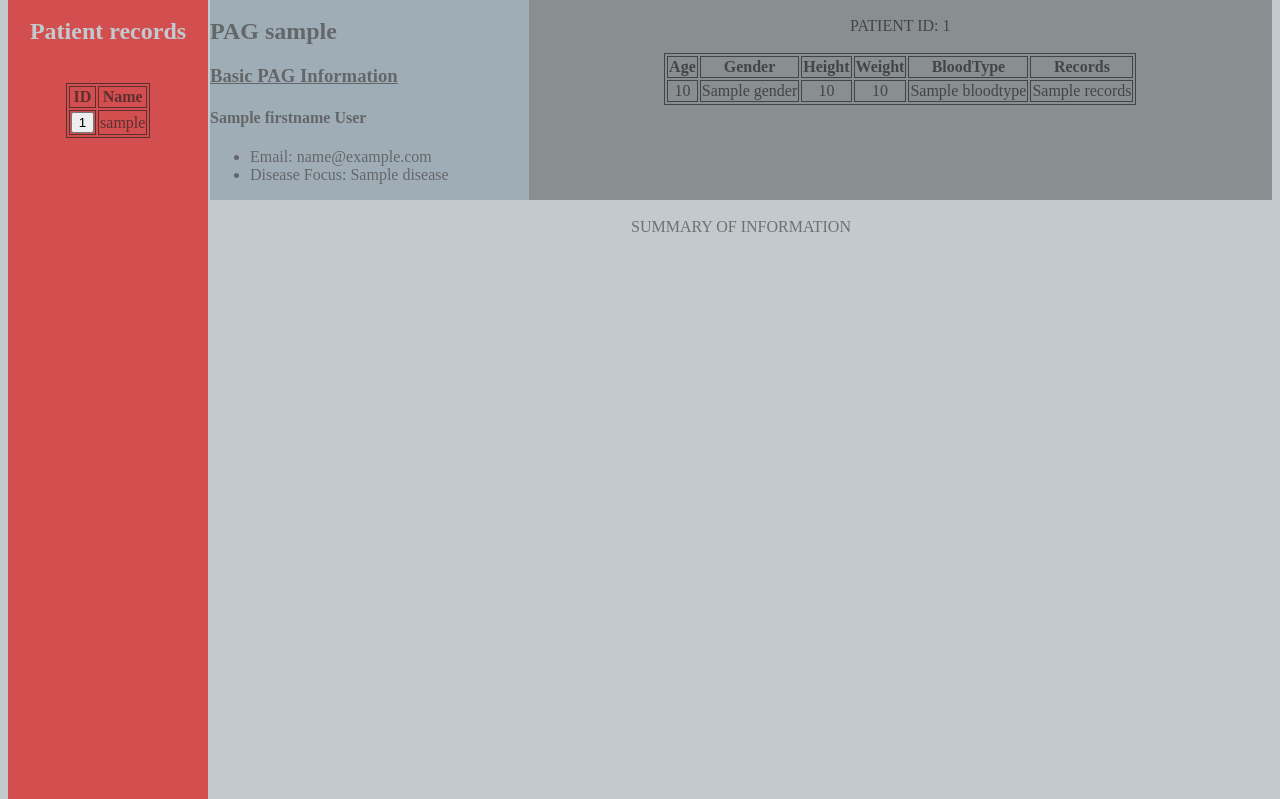
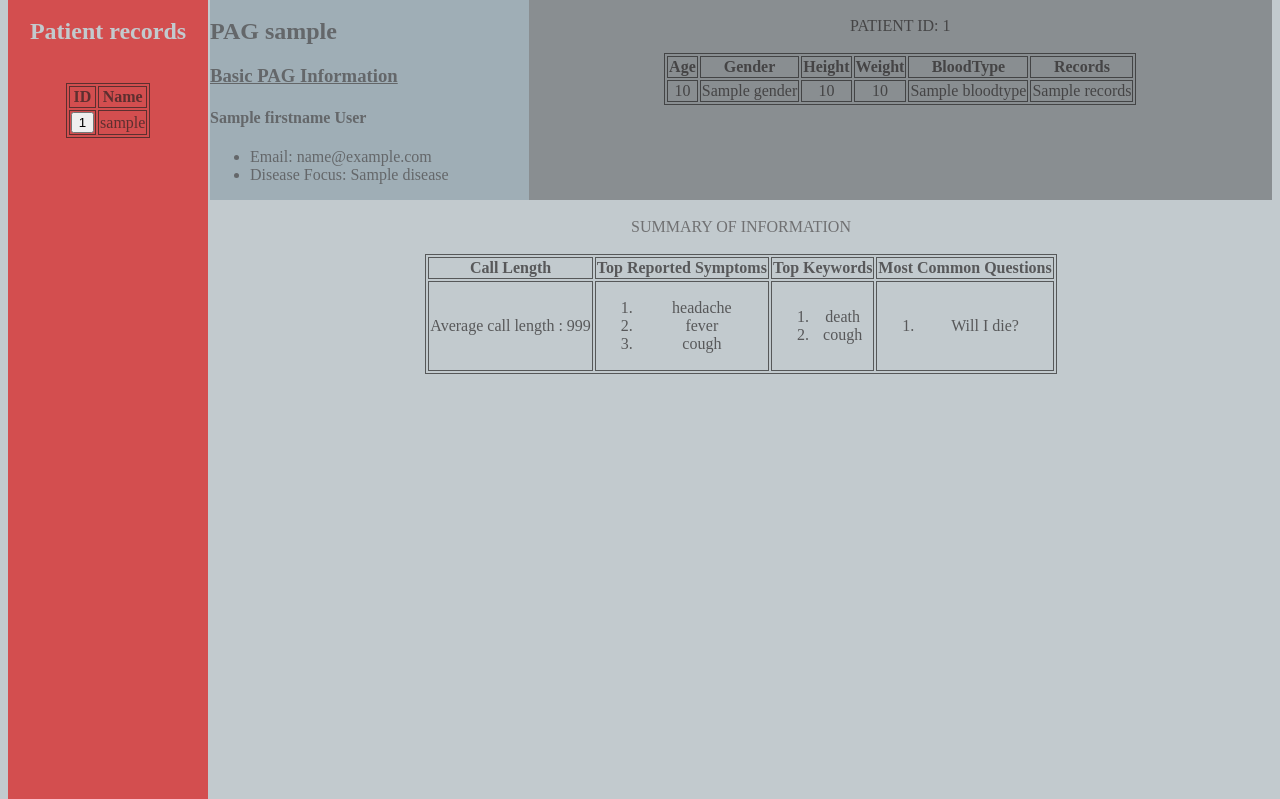
Before and after one commit to secureailabs/red_team, a Flask app: template templates/pag.html in a window 1280 px wide. Shown: the part 286-1085 px from the top of the page. Run offline with Flask 2, Linux system fonts and the light colour scheme; the template is opened without the code that fills it: most values are stand-ins (such as "Sample title", 1, 10 or a date in 2020).

Commit message:
Pag static information

```diff
--- a/static/PAG/style.css
+++ b/static/PAG/style.css
@@ -81,7 +81,6 @@ body {
 
 ol {
     color: rgba(34, 32, 32, 0.667);
-    background-color: rgb(247, 137, 117);
 }
 
 a:link {
--- a/templates/pag.html
+++ b/templates/pag.html
@@ -110,7 +110,39 @@ Private and Confidential. Internal Use Only.
             <br>
             SUMMARY OF INFORMATION
             <br>
+            <table style='text-align: center'>
+                <tr>
+                    <th>Call Length</th>
+                    <th>Top Reported Symptoms</th>
+                    <th>Top Keywords</th>
+                    <th>Most Common Questions</th>
+                </tr>
+                <tr>
+                    <td>
+                        Average call length : 999
+                    </td>
+                    <td>
+                        <ol type="1">
+                            <li>headache</li>
+                            <li>fever</li>
+                            <li>cough</li>
+                        </ol>
+                    </td>
+                    <td>
+                        <ol type="1">
+                            <li>death</li>
+                            <li>cough</li>
+                        </ol>
+                    </td>
+                    <td>
+                        <ol type="1">
+                            <li>Will I die?</li>
+                        </ol>
+                    </td>
+                </tr><br>
+            </table>
         </center>
+
 
     </div>
 
```
